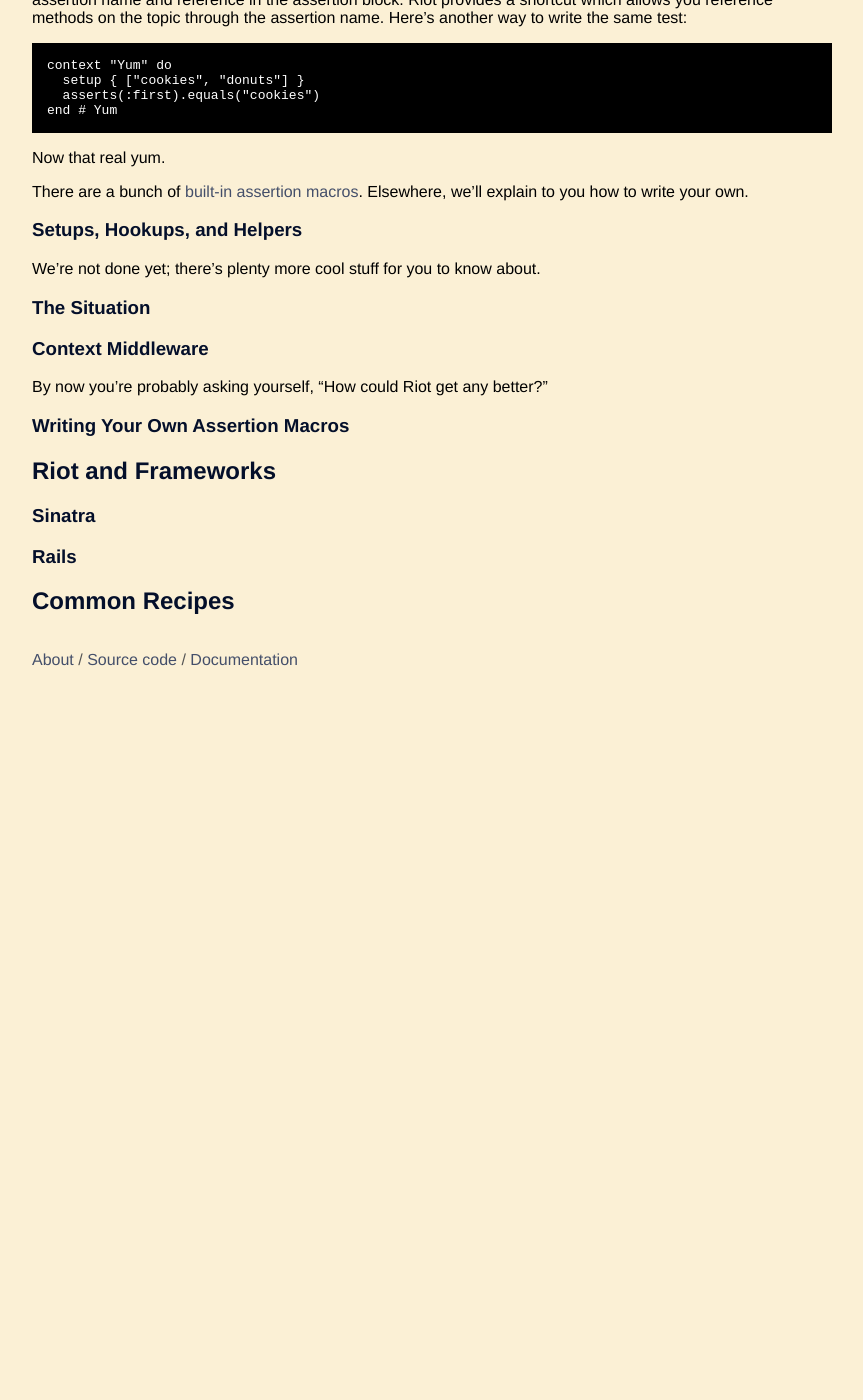
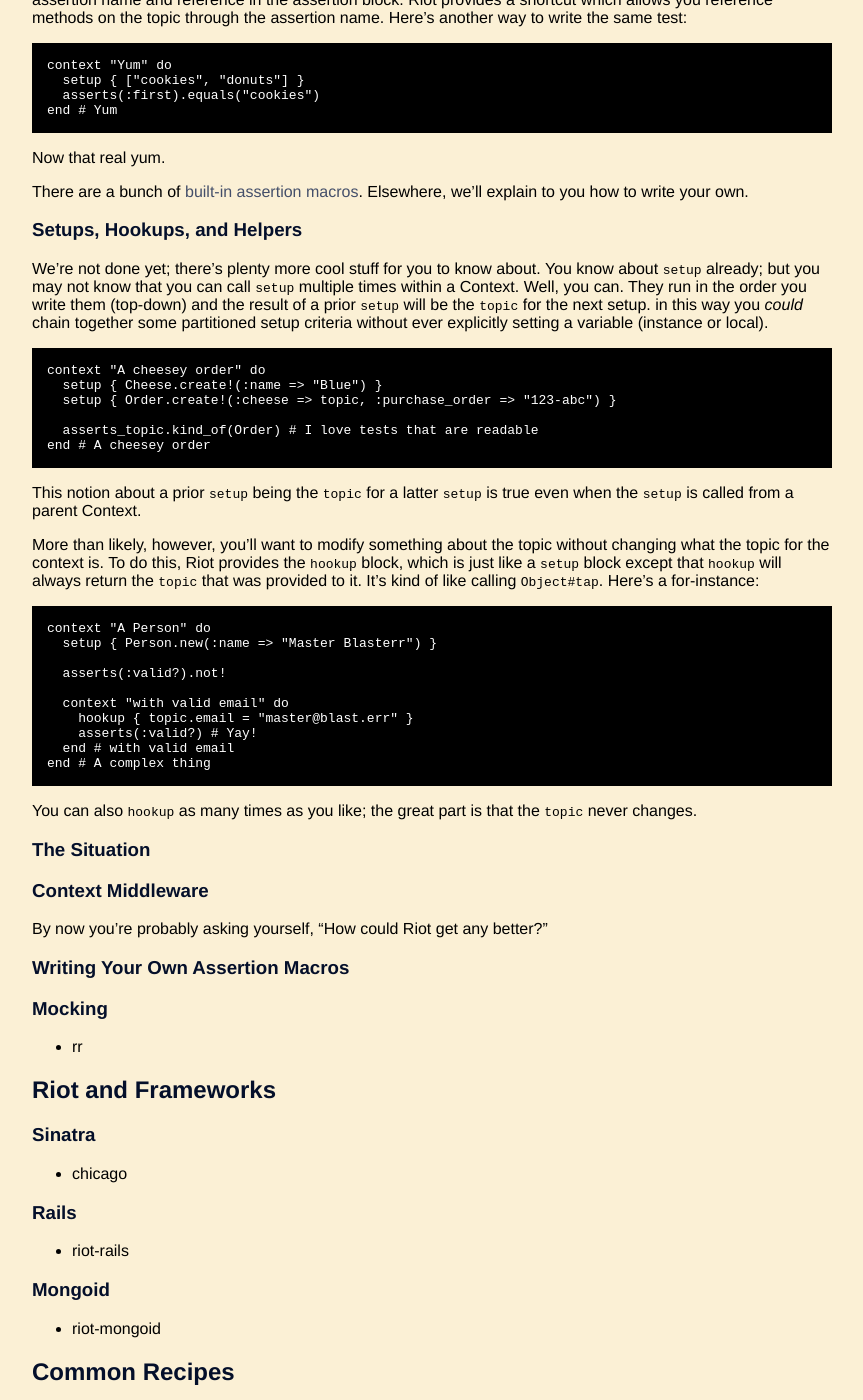
Before and after one commit to thumblemonks/riot, a Jekyll site: the page built from index.md, in a window 1280 px wide and 1400 px high, scrolled down 1351 px. Shown: the whole window, without its empty margins (208-1071 px from the left). Built offline with Jekyll 4.4.1, drawn with Linux system fonts in a browser that asks for light colours; before the commit the page ends 2044 px from its top, so only the background shows below that; some of the changed text lies outside the part shown.

Commit message:
Added comments about hookups

```diff
--- a/index.md
+++ b/index.md
@@ -64,7 +64,31 @@
 
 ### Setups, Hookups, and Helpers
 
-We're not done yet; there's plenty more cool stuff for you to know about.
+We're not done yet; there's plenty more cool stuff for you to know about. You know about `setup` already; but you may not know that you can call `setup` multiple times within a Context. Well, you can. They run in the order you write them (top-down) and the result of a prior `setup` will be the `topic` for the next setup. in this way you *could* chain together some partitioned setup criteria without ever explicitly setting a variable (instance or local).
+
+    context "A cheesey order" do
+      setup { Cheese.create!(:name => "Blue") }
+      setup { Order.create!(:cheese => topic, :purchase_order => "123-abc") }
+
+      asserts_topic.kind_of(Order) # I love tests that are readable
+    end # A cheesey order
+
+This notion about a prior `setup` being the `topic` for a latter `setup` is true even when the `setup` is called from a parent Context.
+
+More than likely, however, you'll want to modify something about the topic without changing what the topic for the context is. To do this, Riot provides the `hookup` block, which is just like a `setup` block except that `hookup` will always return the `topic` that was provided to it. It's kind of like calling `Object#tap`. Here's a for-instance:
+
+    context "A Person" do
+      setup { Person.new(:name => "Master Blasterr") }
+
+      asserts(:valid?).not!
+
+      context "with valid email" do
+        hookup { topic.email = "master@blast.err" }
+        asserts(:valid?) # Yay!
+      end # with valid email
+    end # A complex thing
+
+You can also `hookup` as many times as you like; the great part is that the `topic` never changes.
 
 ### The Situation
 
@@ -74,10 +98,33 @@
 
 ### Writing Your Own Assertion Macros
 
+### Mocking
+
+* rr
+
 ## Riot and Frameworks
 
 ### Sinatra
 
+* chicago
+
 ### Rails
 
+* riot-rails
+
+### Mongoid
+
+* riot-mongoid
+
 ## Common Recipes
+
+### Adding context helpers methods
+
+### Lazy-loaded helpers
+
+    helper(:foo) { @foo ||= Foo.new }
+
+## Oddities
+
+* Riot.dots
+* WVSI96
```
Also changed, not shown: other parts of index.md (+1 -1 lines).
